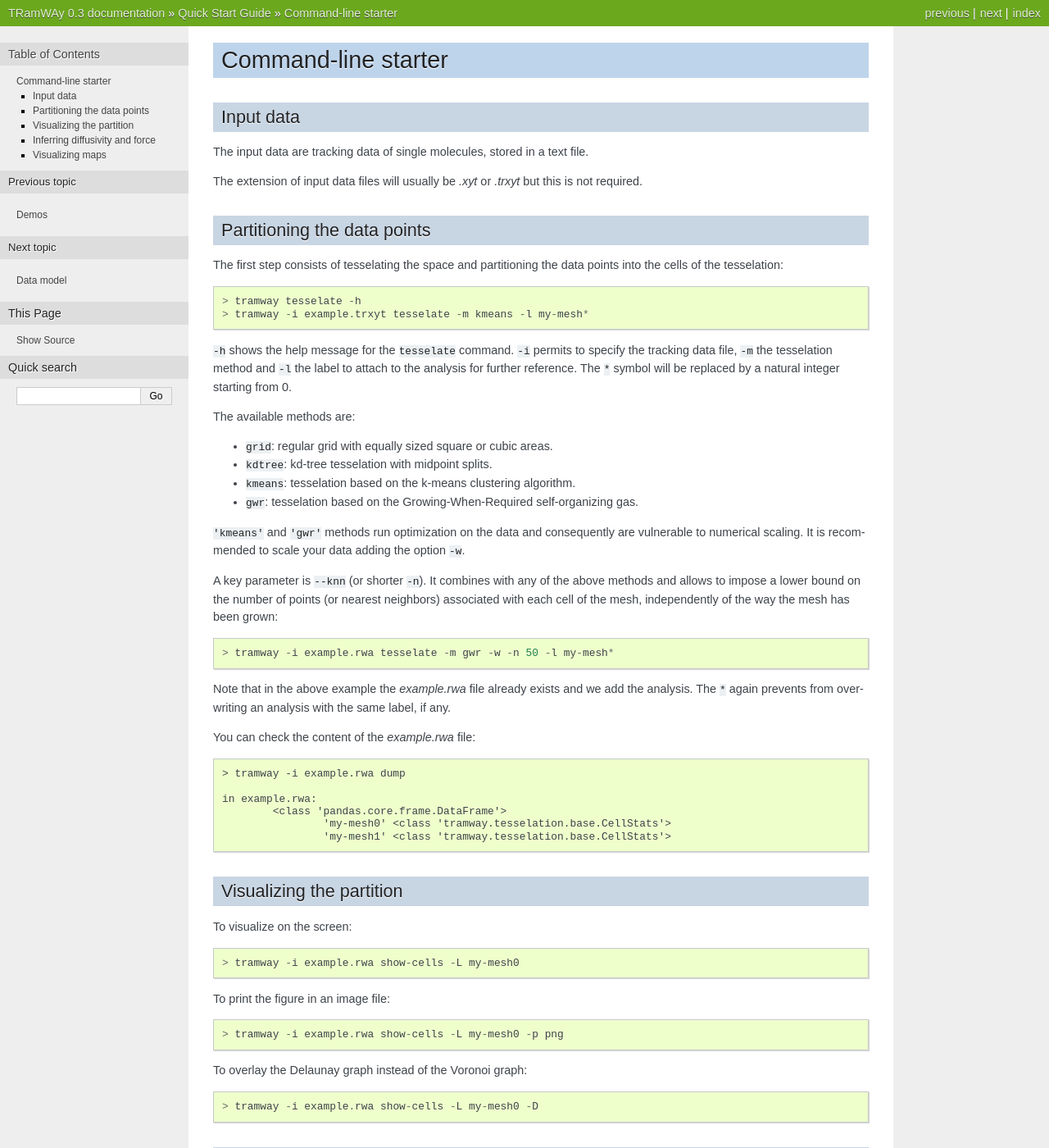
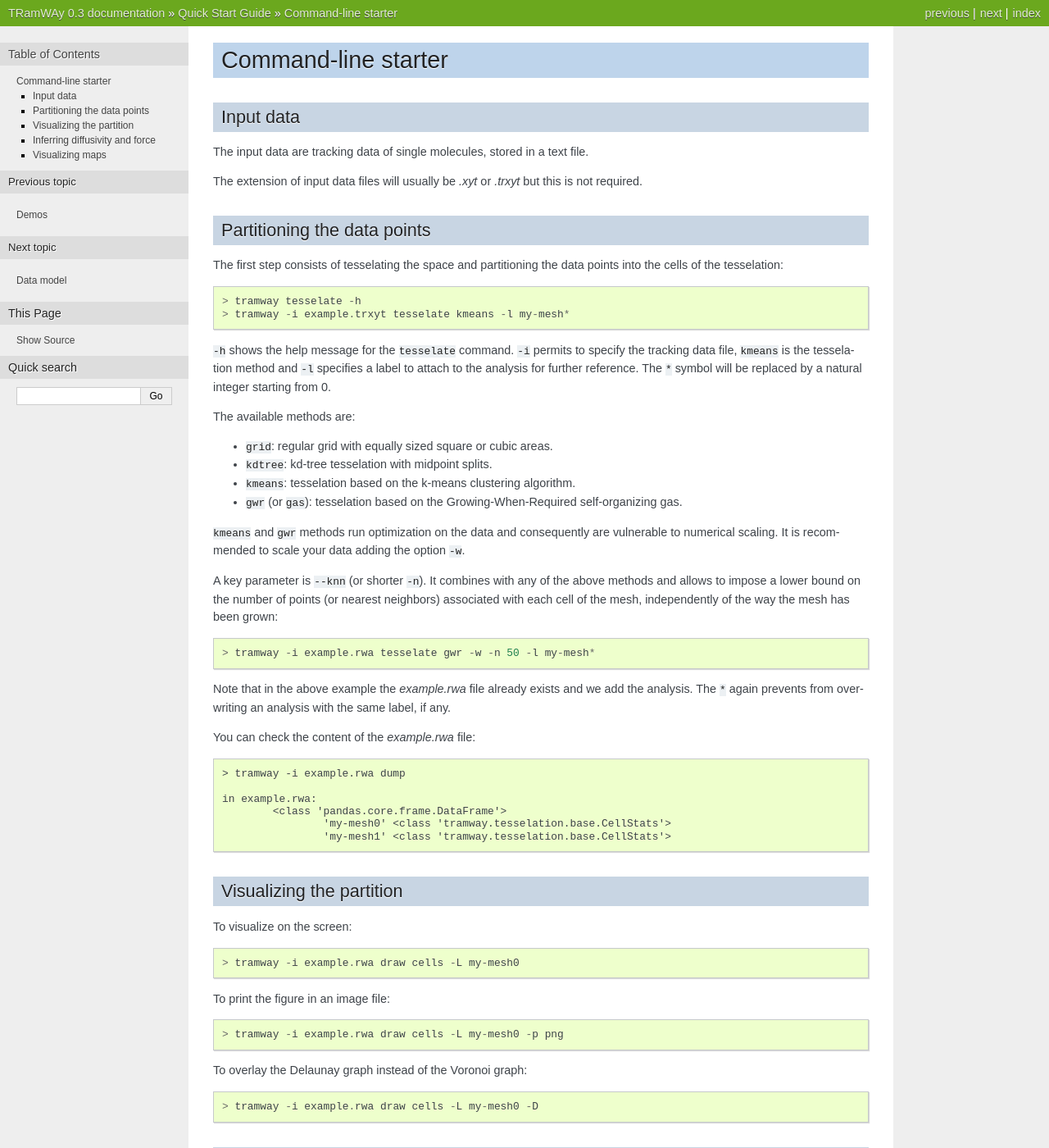
Before and after one commit to DecBayComp/TRamWAy, a Sphinx documentation site: the page built from doc/quickstart.commandline.rst, in a window 1280 px wide and 1400 px high. Shown: the whole window at 82% size. Built offline with Sphinx 7.4.7, drawn with Linux system fonts in a browser that asks for light colours; some of the changed text lies outside the part shown.

Commit message:
doc fixes

```diff
--- a/doc/api.rst
+++ b/doc/api.rst
@@ -17,5 +17,7 @@ The recommended starting point is :mod:`tramway.helper`.
     tramway.spatial
     tramway.tesselation
     tramway.inference
+    tramway.feature
+    tramway.utils
 
 .. |tramway| replace:: **TRamWAy**
--- a/doc/quickstart.commandline.rst
+++ b/doc/quickstart.commandline.rst
@@ -16,10 +16,10 @@ Partitioning the data points
 The first step consists of tesselating the space and partitioning the data points into the cells of the tesselation::
 
 	> tramway tesselate -h
-	> tramway -i example.trxyt tesselate -m kmeans -l my-mesh*
+	> tramway -i example.trxyt tesselate kmeans -l my-mesh*
 
 ``-h`` shows the help message for the ``tesselate`` command.
-``-i`` permits to specify the tracking data file, ``-m`` the tesselation method and ``-l`` the label to attach to the analysis for further reference.
+``-i`` permits to specify the tracking data file, ``kmeans`` is the tesselation method and ``-l`` specifies a label to attach to the analysis for further reference.
 The ``*`` symbol will be replaced by a natural integer starting from 0.
 
 The available methods are:
@@ -27,15 +27,15 @@ The available methods are:
 * ``grid``: regular grid with equally sized square or cubic areas.
 * ``kdtree``: kd-tree tesselation with midpoint splits.
 * ``kmeans``: tesselation based on the k-means clustering algorithm.
-* ``gwr``: tesselation based on the Growing-When-Required self-organizing gas.
+* ``gwr`` (or ``gas``): tesselation based on the Growing-When-Required self-organizing gas.
 
-``'kmeans'`` and ``'gwr'`` methods run optimization on the data and consequently are vulnerable to numerical scaling.
+``kmeans`` and ``gwr`` methods run optimization on the data and consequently are vulnerable to numerical scaling.
 It is recommended to scale your data adding the option ``-w``.
 
 A key parameter is ``--knn`` (or shorter ``-n``).
 It combines with any of the above methods and allows to impose a lower bound on the number of points (or nearest neighbors) associated with each cell of the mesh, independently of the way the mesh has been grown::
 
-	> tramway -i example.rwa tesselate -m gwr -w -n 50 -l my-mesh*
+	> tramway -i example.rwa tesselate gwr -w -n 50 -l my-mesh*
 
 Note that in the above example the *example.rwa* file already exists and we add the analysis.
 The ``*`` again prevents from overwriting an analysis with the same label, if any.
@@ -55,29 +55,31 @@ Visualizing the partition
 
 To visualize on the screen::
 
-	> tramway -i example.rwa show-cells -L my-mesh0
+	> tramway -i example.rwa draw cells -L my-mesh0
 
 To print the figure in an image file::
 
-	> tramway -i example.rwa show-cells -L my-mesh0 -p png
+	> tramway -i example.rwa draw cells -L my-mesh0 -p png
 
 To overlay the Delaunay graph instead of the Voronoi graph::
 
-	> tramway -i example.rwa show-cells -L my-mesh0 -D
+	> tramway -i example.rwa draw cells -L my-mesh0 -D
 
 Inferring diffusivity and force
 -------------------------------
 
 DF mode::
 
-	> tramway -i example.rwa infer -m DF -L my-mesh0 -l my-map*
+	> tramway -i example.rwa infer df -L my-mesh0 -l my-map*
+
+Other inference modes are ``d``, ``dd`` and ``dv``.
 
 Visualizing maps
 ----------------
 
 ::
 
-	> tramway -i example.rwa show-map -L my-mesh0,my-map0
+	> tramway -i example.rwa draw map -L my-mesh0,my-map0
 
 
 .. |xyt| replace:: *.xyt*
--- a/doc/tramway.spatial.rst
+++ b/doc/tramway.spatial.rst
@@ -62,10 +62,10 @@ tramway.spatial.scaler module
     :show-inheritance:
 
 
-tramway.spatial.translocations module
--------------------------------------
+tramway.spatial.translocation module
+------------------------------------
 
-.. automodule:: tramway.spatial.translocations
+.. automodule:: tramway.spatial.translocation
     :members:
     :undoc-members:
     :show-inheritance:
```
Also changed, not shown: doc/tramway.feature.rst (added, +17 -0 lines), doc/tramway.inference.rst (+9 -0 lines), doc/tramway.tesselation.rst (+18 -0 lines), doc/tramway.utils.rst (added, +17 -0 lines), 4 other files.
